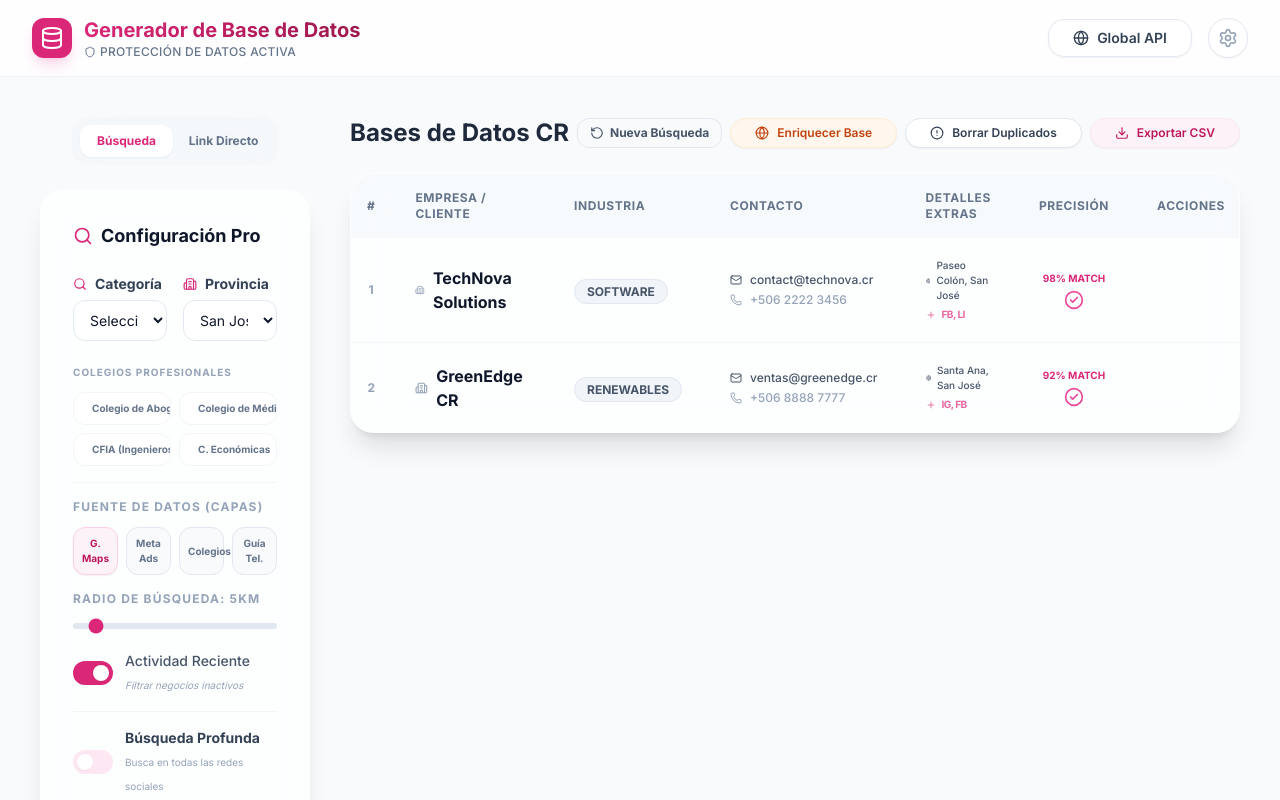
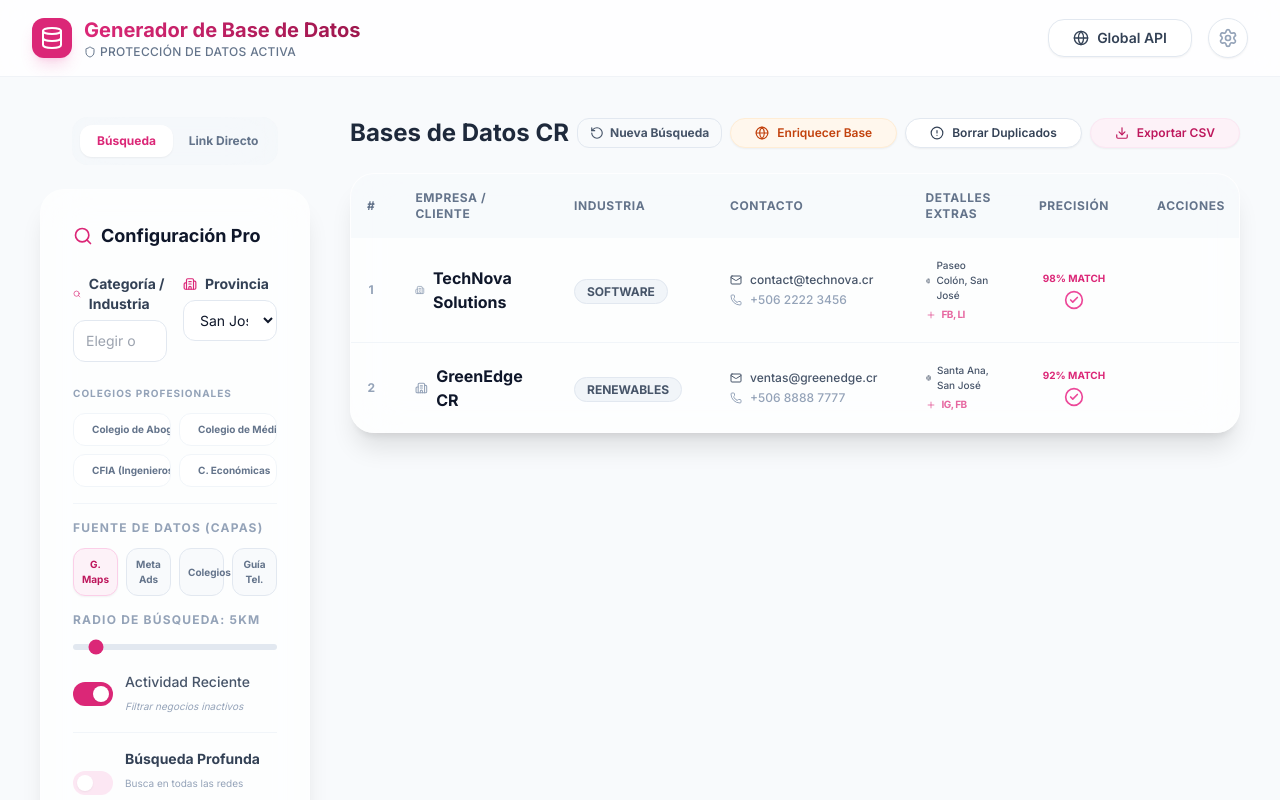
Before and after one commit to omanuelom86-art/database-generator, a React (Vite) app: page / in a window 1280 px wide. Shown: the top 800 px of the page. Built offline with nearby package versions, Linux system fonts and the light colour scheme.

Commit message:
feat: allow custom category input with datalist suggestions

```diff
--- a/src/App.tsx
+++ b/src/App.tsx
@@ -339,19 +339,20 @@ function App() {
                     <div className="grid grid-cols-2 gap-4">
                       <div className="space-y-1.5">
                         <label className="text-sm font-bold text-surface-700 flex items-center gap-2">
-                          <Search className="w-3.5 h-3.5 text-primary-600" /> Categoría
+                          <Search className="w-3.5 h-3.5 text-primary-600" /> Categoría / Industria
                         </label>
-                        <select
+                        <input
+                          list="categories"
                           className="w-full px-3 py-2.5 rounded-xl border border-surface-200 bg-white focus:outline-none focus:ring-2 focus:ring-primary-500/20 transition-all text-sm"
+                          placeholder="Elegir o escribir..."
                           value={query}
                           onChange={(e) => setQuery(e.target.value)}
-                          title="Categoría"
-                        >
-                          <option value="">Seleccionar...</option>
+                        />
+                        <datalist id="categories">
                           {INDUSTRY_CATEGORIES.map(cat => (
-                            <option key={cat} value={cat}>{cat}</option>
+                            <option key={cat} value={cat} />
                           ))}
-                        </select>
+                        </datalist>
                       </div>
                       <div className="space-y-1.5">
                         <label className="text-sm font-bold text-surface-700 flex items-center gap-2">
```
